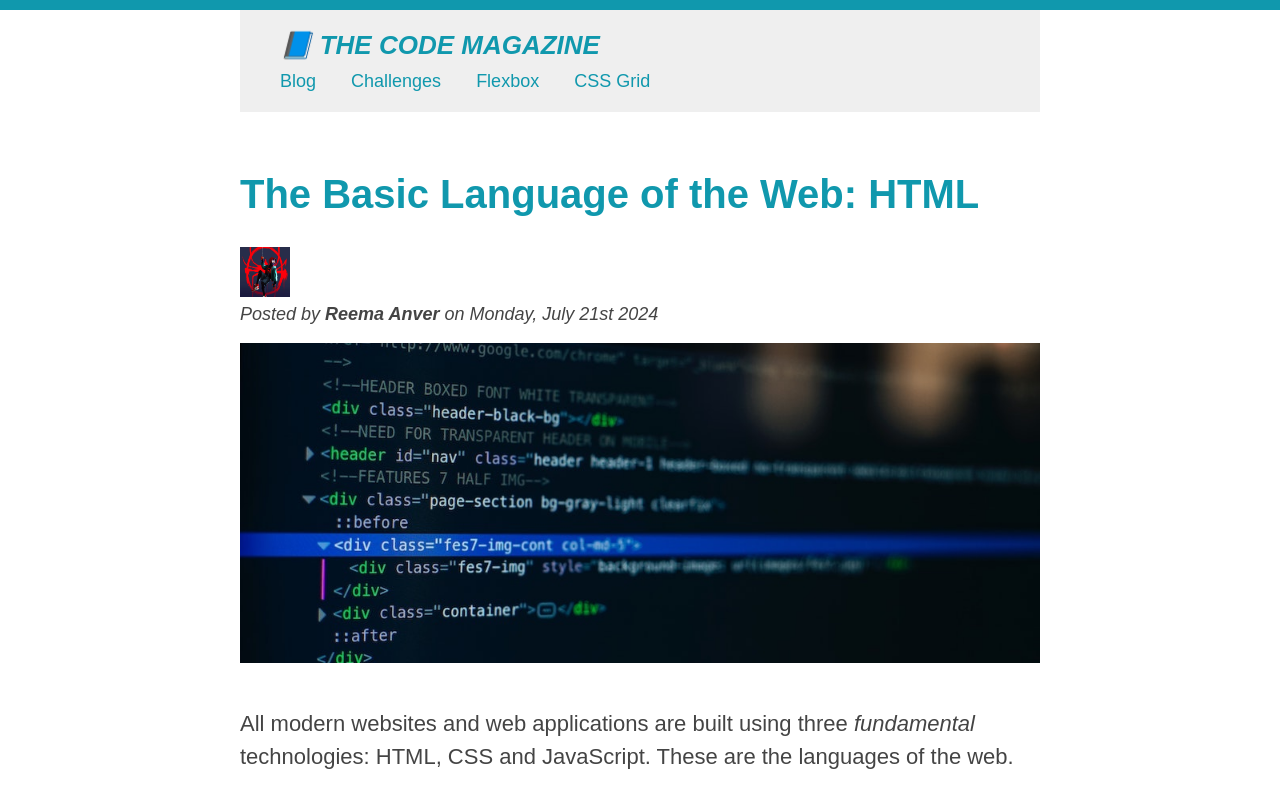
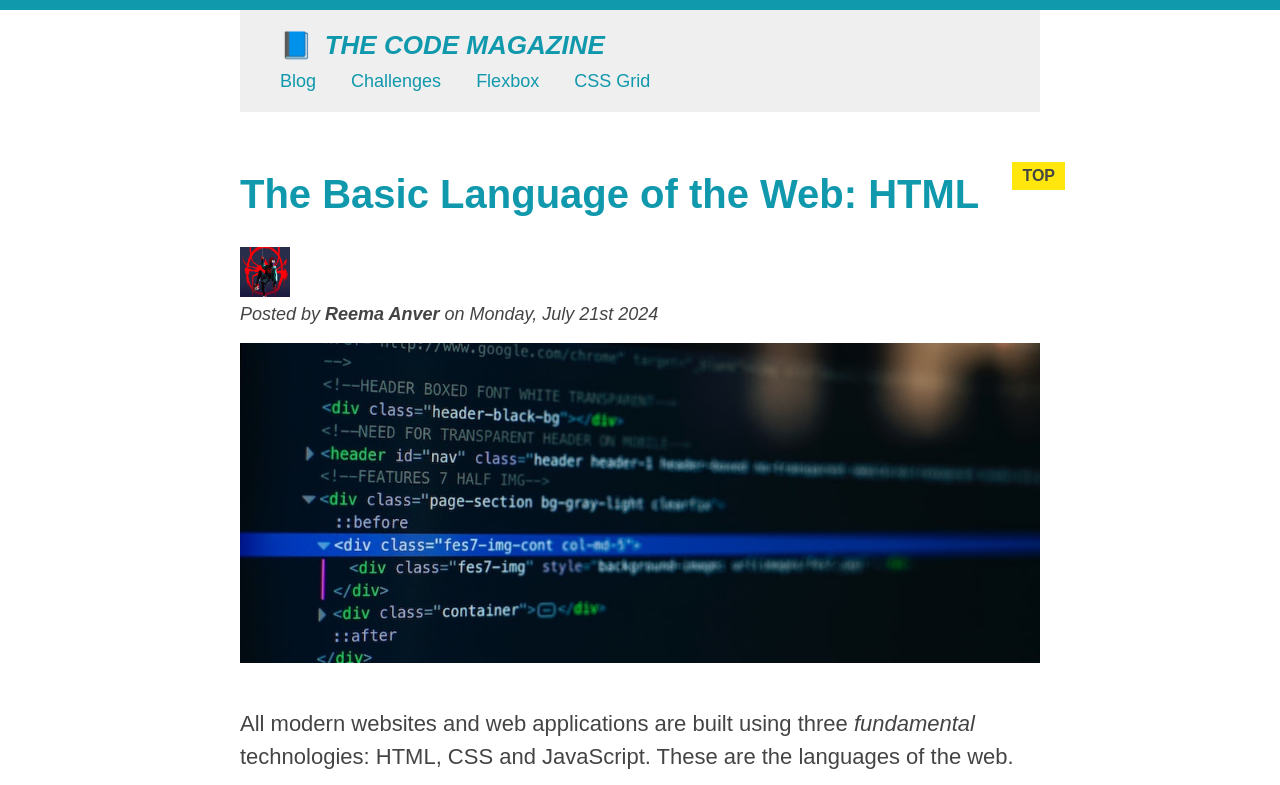
Before and after one commit to reemaanver/Blog-Frontend---HTML-CSS, a plain HTML site: page index.html in a window 1280 px wide. Shown: the top 785 px of the page. Drawn offline with Linux system fonts and the light colour scheme.

Commit message:
added pseudo elements

```diff
--- a/styles.css
+++ b/styles.css
@@ -56,6 +56,7 @@ h1 {
 h2 {
   font-size: 40px;
   margin-bottom: 30px;
+  position: relative;
 }
 
 h3 {
@@ -109,6 +110,24 @@ li:last-child {
   font-style: italic;
 }
 
+h1::first-letter {
+  font-style: normal;
+  margin-right: 5px;
+}
+
+h2::after {
+  content: "TOP";
+  background-color: #ffe70e;
+  color: #444;
+  font-size: 16px;
+  font-weight: bold;
+  display: inline-block;
+  padding: 5px 10px;
+  position: absolute;
+  top: -10px;
+  right: -25px;
+}
+
 #author {
   font-style: italic;
   font-size: 18px;
```
